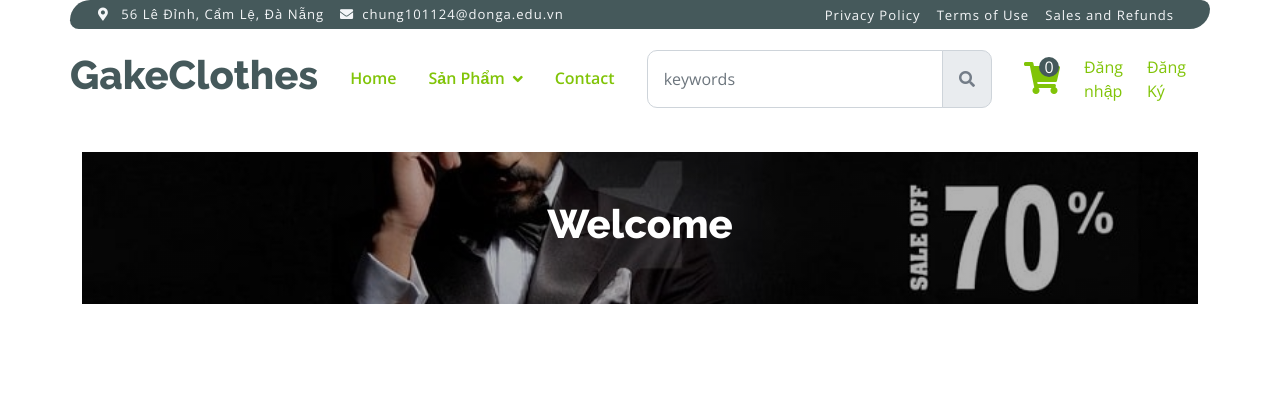
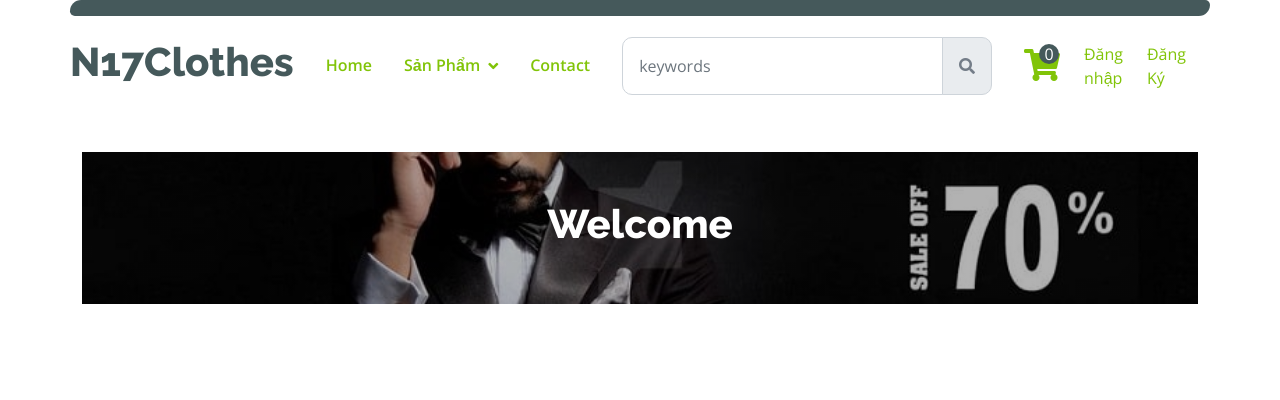
Before and after one commit to chungcr7s/Do_An_PTTKHDT, a Django app: page /cart/ in a window 1280 px wide. Shown: the top 400 px of the page. Run offline with Django 5.2, Linux system fonts and the light colour scheme; data comes from the database, SQL or seed files in the repository; both versions use the stored data as it was after the commit; some libraries are stand-ins or nearby versions.

Commit message:
up14/06/2024

```diff
--- a/Economic/settings.py
+++ b/Economic/settings.py
@@ -77,6 +77,7 @@ WSGI_APPLICATION = 'Economic.wsgi.application'
 # Database
 # https://docs.djangoproject.com/en/5.0/ref/settings/#databases
 
+#xampp
 # DATABASES = {
 #     'default': {
 #         'ENGINE': 'django.db.backends.mysql',
@@ -87,6 +88,9 @@ WSGI_APPLICATION = 'Economic.wsgi.application'
 #     }
 # }
 
+
+
+# sqlite3
 DATABASES = {
     'default': {
         'ENGINE': 'django.db.backends.sqlite3',
--- a/app/templates/app/base.html
+++ b/app/templates/app/base.html
@@ -47,26 +47,11 @@
 <div class="container-fluid fixed-top">
     <div class="container topbar bg-dark text-light d-none d-lg-block py-2">
         <!-- Phần topbar -->
-        <div class="row align-items-center justify-content-between">
-            <div class="col-12 col-lg-auto">
-                <div class="top-info ps-2">
-                    <small><i class="fas fa-map-marker-alt me-2"></i> <a href="#" class="text-light">56 Lê Đỉnh, Cẩm Lệ, Đà Nẵng</a></small>
-                    <small class="ms-3"><i class="fas fa-envelope me-2"></i><a href="#" class="text-light">chung101124@donga.edu.vn</a></small>
-                </div>
-            </div>
-            <div class="col-12 col-lg-auto">
-                <div class="top-link pe-2">
-                    <a href="#" class="text-light"><small class="mx-2">Privacy Policy</small></a>
-                    <a href="#" class="text-light"><small class="mx-2">Terms of Use</small></a>
-                    <a href="#" class="text-light"><small class="mx-2">Sales and Refunds</small></a>
-                </div>
-            </div>
-        </div>
 
     </div>
     <div class="container px-0">
         <nav class="navbar navbar-light bg-white navbar-expand-xl">
-            <a href="{% url "home" %}" class="navbar-brand"><h5 class="text-dark display-6">GakeClothes</h5></a>
+            <a href="{% url "home" %}" class="navbar-brand"><h5 class="text-dark display-6">N17Clothes</h5></a>
             <button class="navbar-toggler py-2 px-3" type="button" data-bs-toggle="collapse" data-bs-target="#navbarCollapse">
                 <span class="fa fa-bars text-primary"></span>
             </button>
```
Also changed, not shown: app/static/images/products_pics/h1_H4gYvMI.png (added), app/static/images/products_pics/h2_ZuiezT7.png (added), app/static/images/products_pics/h3_vTU57HT.png (added), app/static/images/products_pics/h4_9XByB9x.png (added), app/static/images/products_pics/pant1_3cu1TAt.png (added), app/static/images/products_pics/pant3_hQ2zLCF.png (added), app/static/images/products_pics/pant3_yyD4vHp.png (added), app/static/images/products_pics/pant4_Kp5BOCl.png (added), app/static/images/products_pics/shirt1_MU3sLlK.png (added), app/static/images/products_pics/shirt2_IVFKlIn.png (added), app/static/images/products_pics/shirt3_baWAaWu.png (added), app/static/images/products_pics/shirt4_7jMPx43.png (added), db.sqlite3.
